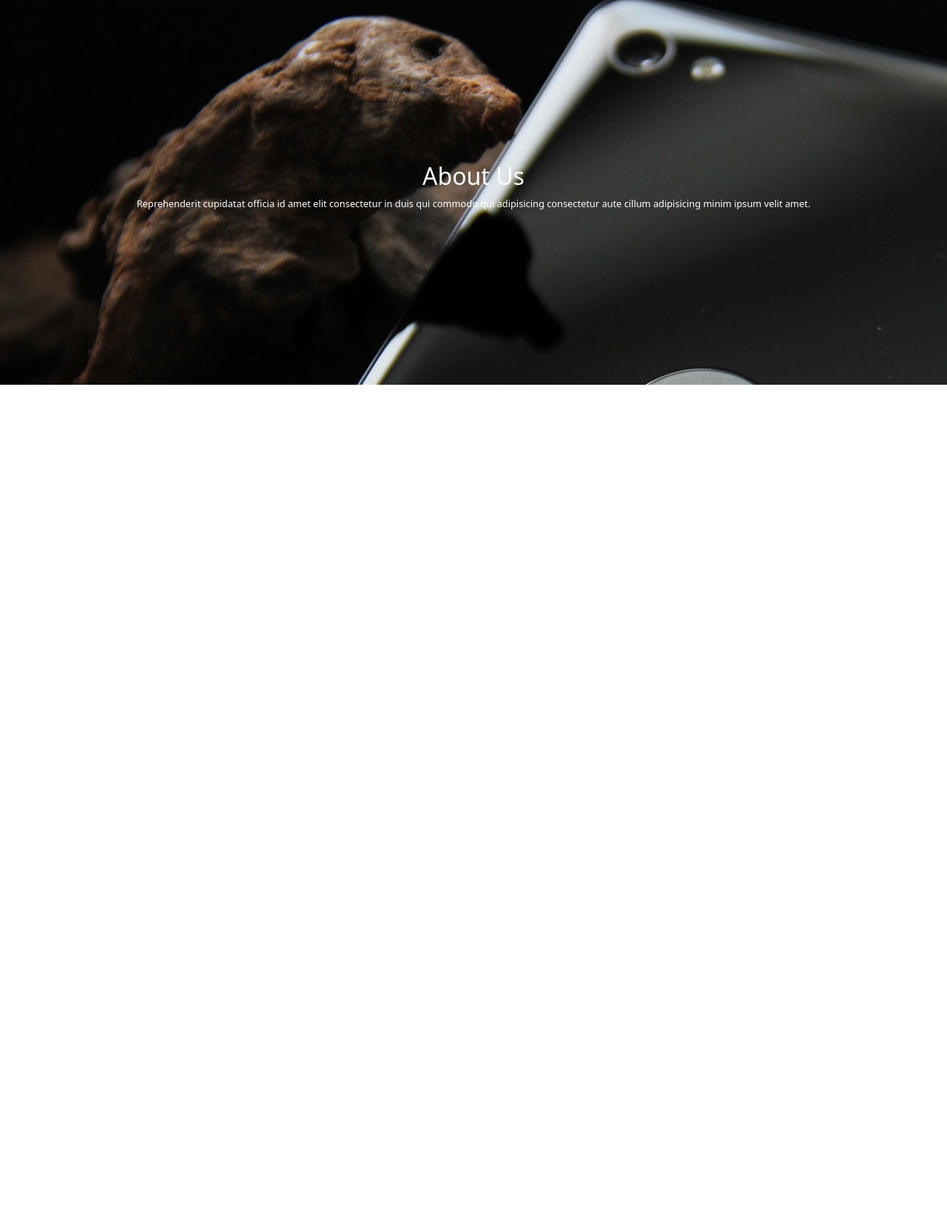
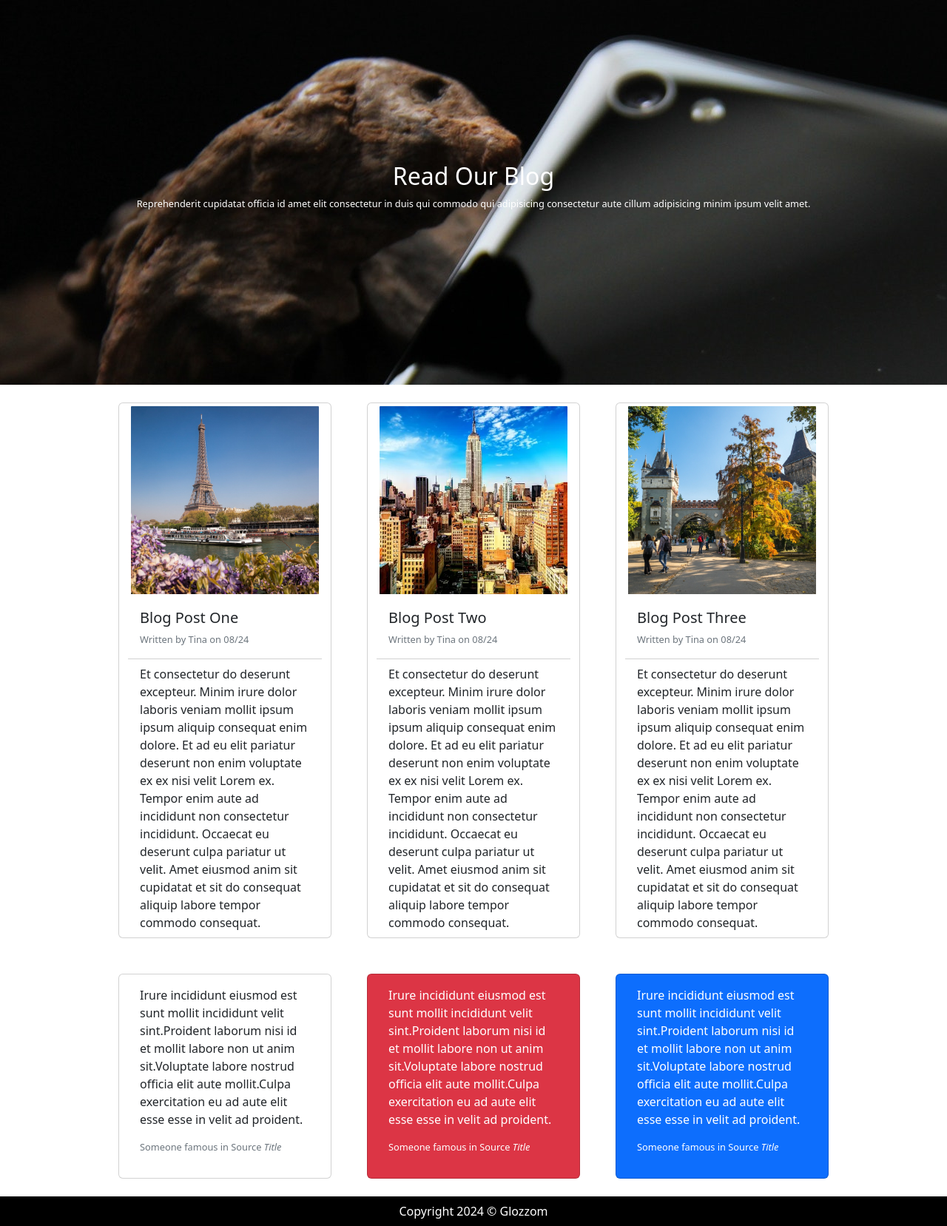
Before and after one commit to tinadjurkovic/Brainster-Challenges, a PHP site: page /blog.html in a window 1280 px wide. Shown: the part 56-1713 px from the top of the page at 74% size. Before the commit the page ends 576 px from the top, so only its background shows below. Run offline with PHP 8.4, Linux system fonts and the light colour scheme; some libraries are stand-ins or nearby versions.

Commit message:
Blog Page: completed

```diff
--- a/blog.html
+++ b/blog.html
@@ -77,7 +77,7 @@
         <div
           class="banner d-flex flex-column align-items-center justify-content-center text-white"
         >
-          <h2>About Us</h2>
+          <h2>Read Our Blog</h2>
           <p class="desc">
             Reprehenderit cupidatat officia id amet elit consectetur in duis qui
             commodo qui adipisicing consectetur aute cillum adipisicing minim
@@ -85,7 +85,133 @@
           </p>
         </div>
       </section>
+      <section class="py-4">
+        <div class="container">
+          <div class="row d-flex justify-content-center">
+            <div class="col-4 card me-5" style="width: 18rem">
+              <img
+                src="./images/paris.jpg"
+                class="card-img-top p-1"
+                alt="..."
+              />
+              <div class="card-body">
+                <h5 class="card-title">Blog Post One</h5>
+                <p class="card-text desc text-secondary">
+                  Written by Tina on 08/24
+                </p>
+              </div>
+              <ul class="list-group list-group-flush">
+                <li class="list-group-item">
+                  Et consectetur do deserunt excepteur. Minim irure dolor
+                  laboris veniam mollit ipsum ipsum aliquip consequat enim
+                  dolore. Et ad eu elit pariatur deserunt non enim voluptate ex
+                  ex nisi velit Lorem ex. Tempor enim aute ad incididunt non
+                  consectetur incididunt. Occaecat eu deserunt culpa pariatur ut
+                  velit. Amet eiusmod anim sit cupidatat et sit do consequat
+                  aliquip labore tempor commodo consequat.
+                </li>
+              </ul>
+            </div>
+            <div class="col-4 card me-5" style="width: 18rem">
+              <img
+                src="./images/ny.jpg.webp"
+                class="card-img-top p-1"
+                alt="..."
+              />
+              <div class="card-body">
+                <h5 class="card-title">Blog Post Two</h5>
+                <p class="card-text desc text-secondary">
+                  Written by Tina on 08/24
+                </p>
+              </div>
+              <ul class="list-group list-group-flush">
+                <li class="list-group-item">
+                  Et consectetur do deserunt excepteur. Minim irure dolor
+                  laboris veniam mollit ipsum ipsum aliquip consequat enim
+                  dolore. Et ad eu elit pariatur deserunt non enim voluptate ex
+                  ex nisi velit Lorem ex. Tempor enim aute ad incididunt non
+                  consectetur incididunt. Occaecat eu deserunt culpa pariatur ut
+                  velit. Amet eiusmod anim sit cupidatat et sit do consequat
+                  aliquip labore tempor commodo consequat.
+                </li>
+              </ul>
+            </div>
+            <div class="col-4 card" style="width: 18rem">
+              <img
+                src="./images/budapest.jpg"
+                class="card-img-top p-1"
+                alt="..."
+              />
+              <div class="card-body">
+                <h5 class="card-title">Blog Post Three</h5>
+                <p class="card-text desc text-secondary">
+                  Written by Tina on 08/24
+                </p>
+              </div>
+              <ul class="list-group list-group-flush">
+                <li class="list-group-item">
+                  Et consectetur do deserunt excepteur. Minim irure dolor
+                  laboris veniam mollit ipsum ipsum aliquip consequat enim
+                  dolore. Et ad eu elit pariatur deserunt non enim voluptate ex
+                  ex nisi velit Lorem ex. Tempor enim aute ad incididunt non
+                  consectetur incididunt. Occaecat eu deserunt culpa pariatur ut
+                  velit. Amet eiusmod anim sit cupidatat et sit do consequat
+                  aliquip labore tempor commodo consequat.
+                </li>
+              </ul>
+            </div>
+          </div>
+          <div class="row d-flex justify-content-center">
+            <div class="col-4 card me-5 mt-5" style="max-width: 18rem">
+              <div class="card-body">
+                <p class="card-text">
+                  Irure incididunt eiusmod est sunt mollit incididunt velit
+                  sint.Proident laborum nisi id et mollit labore non ut anim
+                  sit.Voluptate labore nostrud officia elit aute mollit.Culpa
+                  exercitation eu ad aute elit esse esse in velit ad proident.
+                </p>
+                <p class="desc text-secondary">
+                  Someone famous in Source <i>Title</i>
+                </p>
+              </div>
+            </div>
+            <div
+              class="col-4 card text-bg-danger me-5 mt-5"
+              style="max-width: 18rem"
+            >
+              <div class="card-body">
+                <p class="card-text">
+                  Irure incididunt eiusmod est sunt mollit incididunt velit
+                  sint.Proident laborum nisi id et mollit labore non ut anim
+                  sit.Voluptate labore nostrud officia elit aute mollit.Culpa
+                  exercitation eu ad aute elit esse esse in velit ad proident.
+                </p>
+                <p class="desc">Someone famous in Source <i>Title</i></p>
+              </div>
+            </div>
+            <div
+              class="col-4 card text-bg-primary mt-5"
+              style="max-width: 18rem"
+            >
+              <div class="card-body">
+                <p class="card-text">
+                  Irure incididunt eiusmod est sunt mollit incididunt velit
+                  sint.Proident laborum nisi id et mollit labore non ut anim
+                  sit.Voluptate labore nostrud officia elit aute mollit.Culpa
+                  exercitation eu ad aute elit esse esse in velit ad proident.
+                </p>
+                <p class="desc">Someone famous in Source <i>Title</i></p>
+              </div>
+            </div>
+          </div>
+        </div>
+      </section>
     </main>
+    <footer>
+      <div class="bg-black py-2 text-center text-white">
+        <p class="m-0">Copyright 2024 &copy Glozzom</p>
+      </div>
+    </footer>
     <script
       src="https://cdn.jsdelivr.net/npm/@popperjs/core@2.11.8/dist/umd/popper.min.js"
       integrity="sha384-I7E8VVD/ismYTF4hNIPjVp/Zjvgyol6VFvRkX/vR+Vc4jQkC+hVqc2pM8ODewa9r"
--- a/style.css
+++ b/style.css
@@ -81,3 +81,8 @@
 .testimonals {
   height: 15vh;
 }
+
+.card img {
+  object-fit: cover;
+  height: 100%;
+}
```
Also changed, not shown: images/budapest.jpg (added), images/ny.jpg.webp (added), images/paris.jpg (added).
